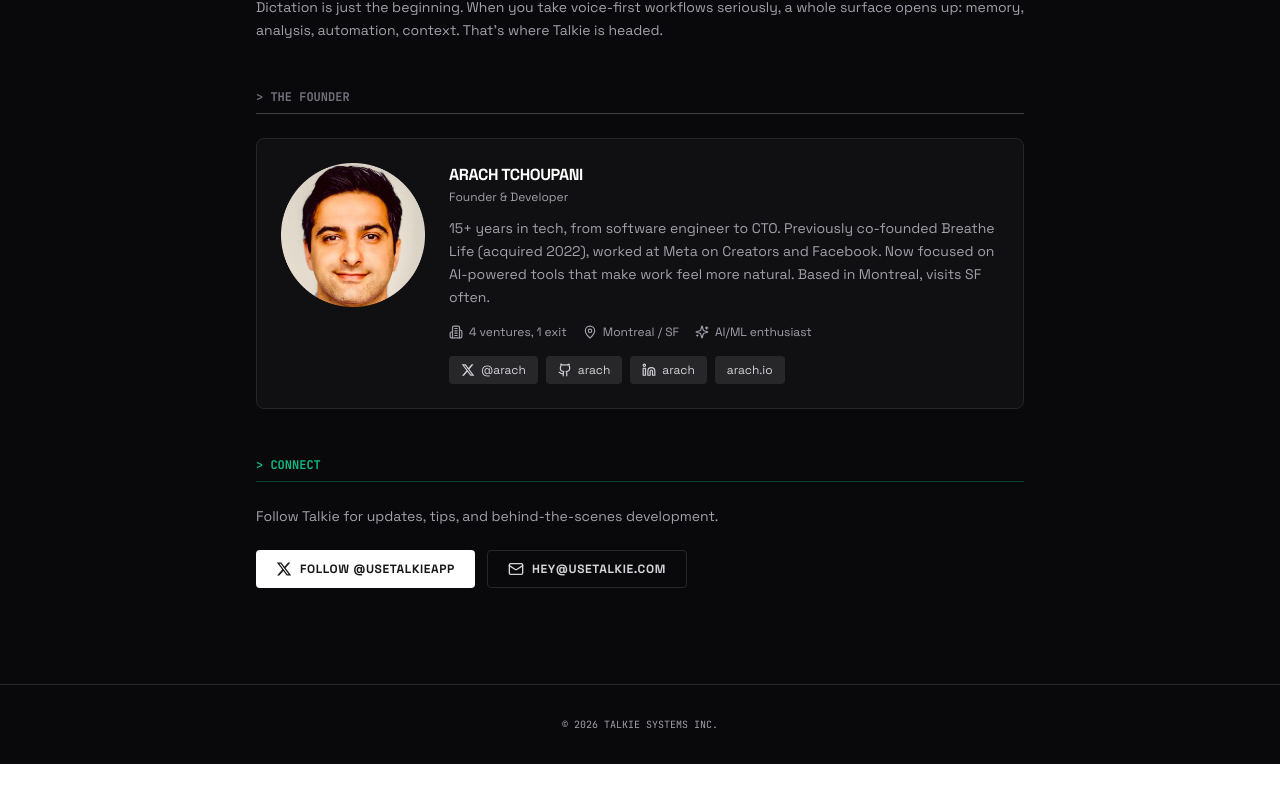
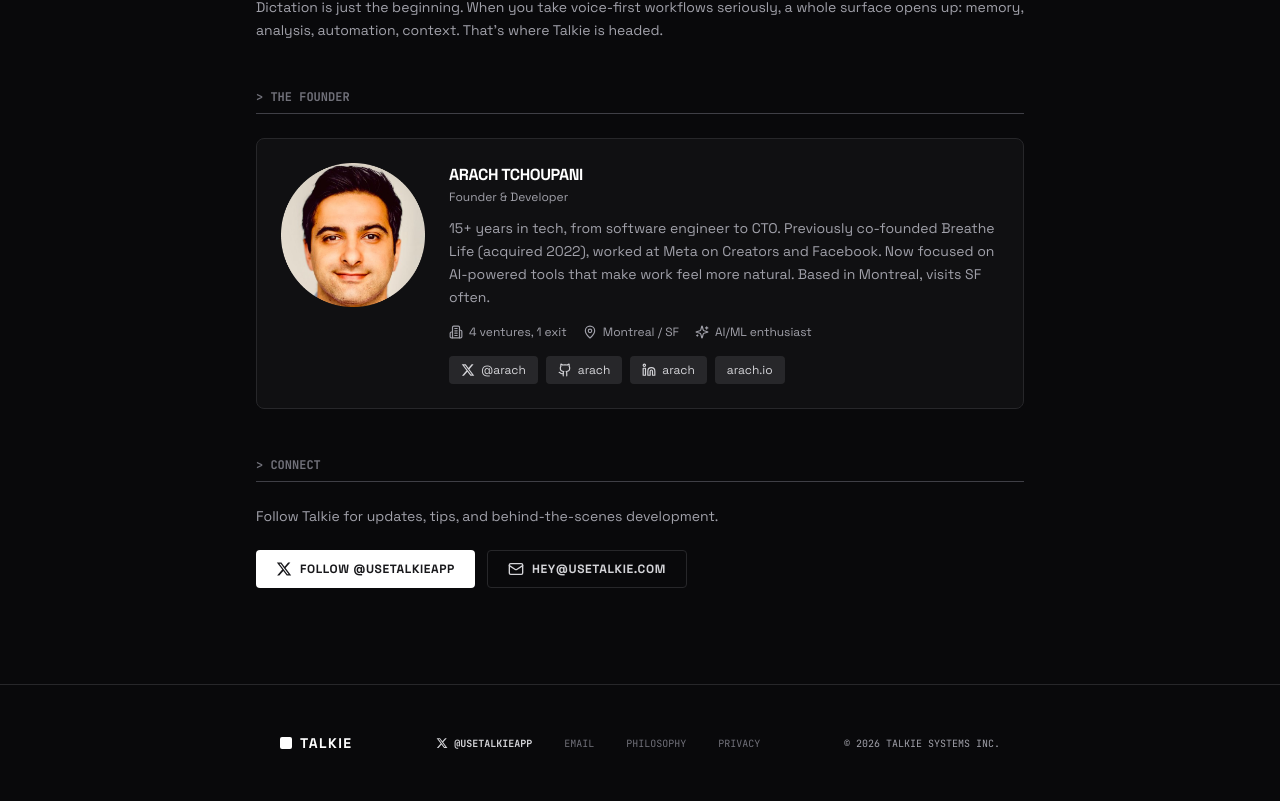
Before and after one commit to arach/usetalkie.com, a Next.js app: page /about in a window 1280 px wide. Shown: the part 470-1271 px from the top of the page. Before the commit the page ends 1234 px from the top, so only its background shows below. Built offline with nearby package versions, Linux system fonts and the light colour scheme.

Commit message:
🎨 Remove permanent green from Connect, add site-wide footer

```diff
--- a/components/AboutPage.jsx
+++ b/components/AboutPage.jsx
@@ -156,7 +156,7 @@
 
           {/* CONNECT */}
           <div className="group">
-            <ConsoleHeader label="CONNECT" green />
+            <ConsoleHeader label="CONNECT" />
 
             <p className="text-sm text-zinc-600 dark:text-zinc-400 mb-6">
               Follow Talkie for updates, tips, and behind-the-scenes development.
@@ -188,9 +188,22 @@
       </main>
 
       {/* Footer */}
-      <footer className="py-8 bg-zinc-100 dark:bg-zinc-950 border-t border-zinc-200 dark:border-zinc-800">
-        <div className="max-w-3xl mx-auto px-6 text-center text-[10px] font-mono uppercase text-zinc-400">
-          <p>&copy; {new Date().getFullYear()} Talkie Systems Inc.</p>
+      <footer className="py-12 bg-zinc-100 dark:bg-zinc-950 border-t border-zinc-200 dark:border-zinc-800">
+        <div className="max-w-3xl mx-auto px-6 flex flex-col md:flex-row items-center justify-between gap-6">
+          <div className="group/footer-logo flex items-center gap-2 cursor-default">
+            <div className="w-3 h-3 bg-zinc-900 dark:bg-white rounded-sm transition-all group-hover/footer-logo:rotate-45 group-hover/footer-logo:bg-emerald-500 dark:group-hover/footer-logo:bg-emerald-400"></div>
+            <span className="text-sm font-bold uppercase tracking-widest text-zinc-900 dark:text-white transition-colors group-hover/footer-logo:text-emerald-600 dark:group-hover/footer-logo:text-emerald-400">Talkie</span>
+          </div>
+          <div className="flex flex-wrap justify-center gap-6 md:gap-8 text-[10px] font-mono uppercase text-zinc-500">
+            <a href="https://x.com/usetalkieapp" target="_blank" rel="noopener noreferrer" className="flex items-center gap-1.5 text-zinc-700 dark:text-zinc-300 hover:text-black dark:hover:text-white transition-colors font-bold">
+              <svg className="w-3 h-3" viewBox="0 0 24 24" fill="currentColor"><path d="M18.244 2.25h3.308l-7.227 8.26 8.502 11.24H16.17l-5.214-6.817L4.99 21.75H1.68l7.73-8.835L1.254 2.25H8.08l4.713 6.231zm-1.161 17.52h1.833L7.084 4.126H5.117z"/></svg>
+              @usetalkieapp
+            </a>
+            <a href="mailto:hey@usetalkie.com" className="hover:text-black dark:hover:text-white transition-colors">Email</a>
+            <a href="/philosophy" className="hover:text-black dark:hover:text-white transition-colors">Philosophy</a>
+            <a href="/privacypolicy" className="hover:text-black dark:hover:text-white transition-colors">Privacy</a>
+          </div>
+          <p className="text-[10px] font-mono uppercase text-zinc-400">&copy; {new Date().getFullYear()} Talkie Systems Inc.</p>
         </div>
       </footer>
     </div>
```
